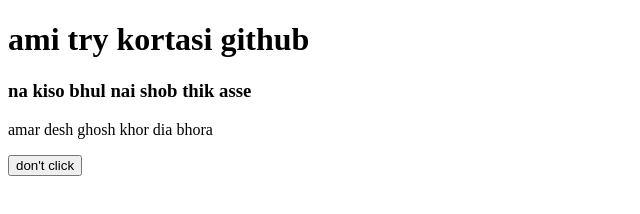
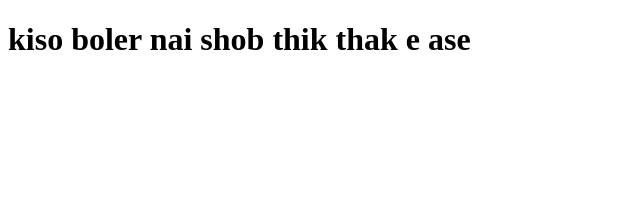
Before and after one commit to shohidulislam6731/my-fast-website, a plain HTML site: page index.html in a window 1280 px wide. Shown: the whole page, without its empty margins (0-640 px from the left). Drawn offline with Linux system fonts and the light colour scheme.

Commit message:
just trying

```diff
--- a/index.html
+++ b/index.html
@@ -7,9 +7,6 @@
     <title>Document</title>
 </head>
 <body>
-    <h1>ami try kortasi github</h1>
-    <h3>na kiso bhul nai shob thik asse</h3>
-    <p>amar desh ghosh khor dia bhora</p>
+    <h1>kiso boler nai shob thik thak e ase</h1>
 </body>
-<button>don't click</button>
 </html>
```
